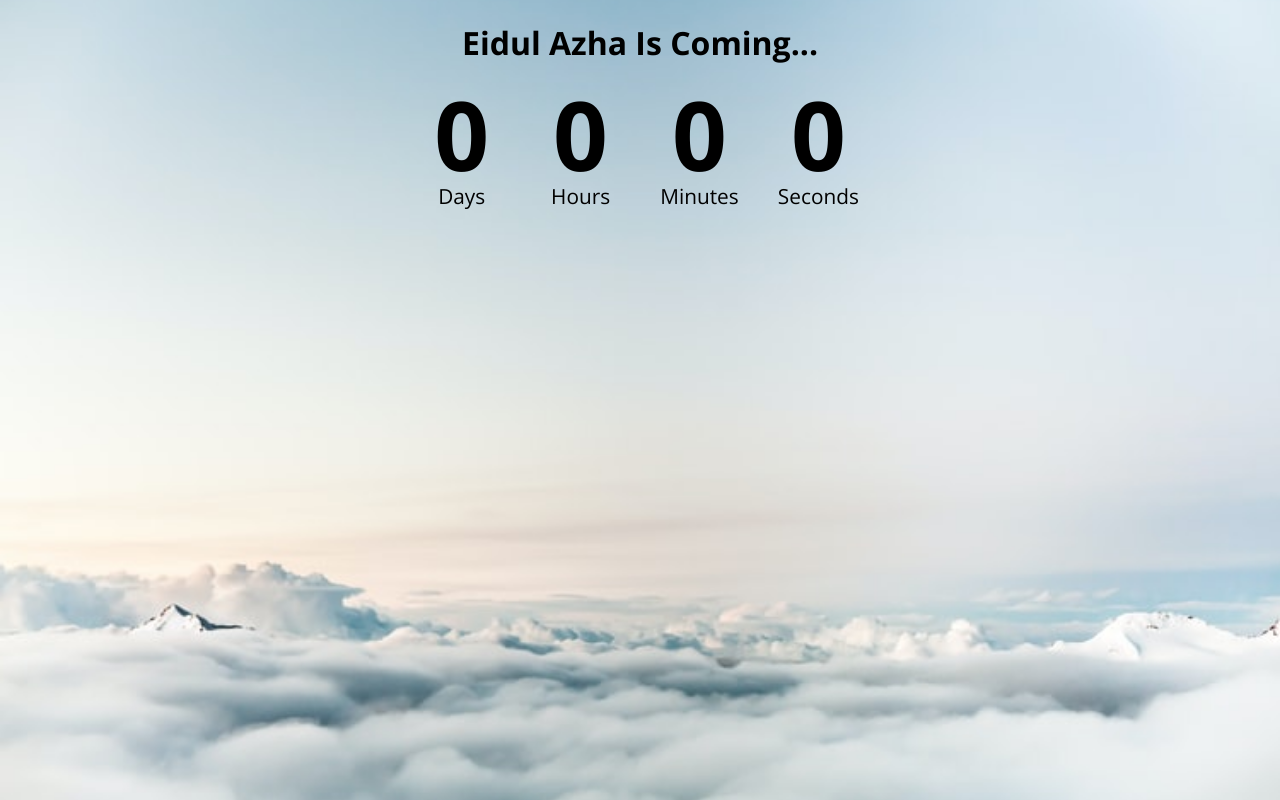
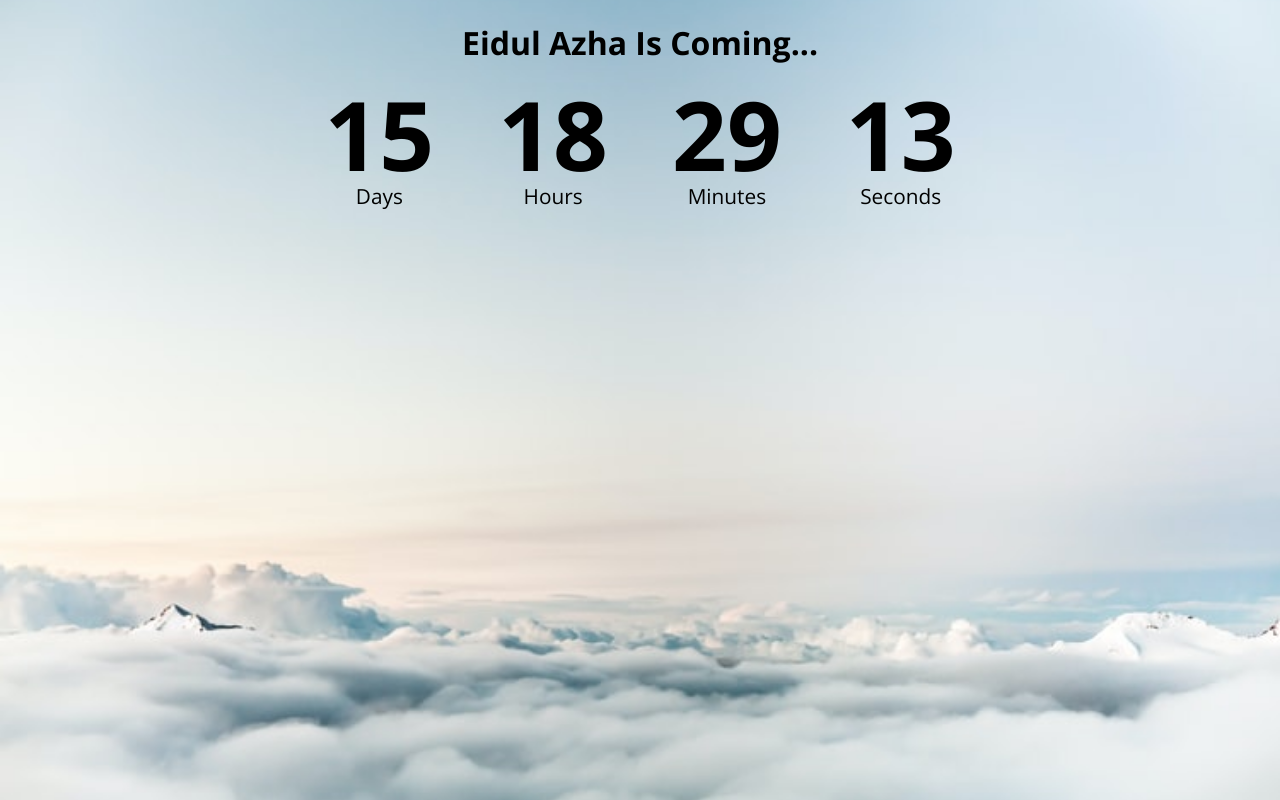
Before and after one commit to Mdashik-pradhan/eid-countdown-timer, a plain HTML site: page index.html in a window 1280 px wide. Drawn offline with nearby package versions, Linux system fonts and the light colour scheme.

Commit message:
javascript file added

```diff
--- a/index.html
+++ b/index.html
@@ -20,7 +20,7 @@
                 <span>Hours</span>
         </div>
         <div class="countdown-el mins-c">
-            <p class="big-text" id="mins">0</p>
+            <p class="big-text" id="minutes">0</p>
                 <span>Minutes</span>
         </div>
         <div class="countdown-el seconds-c">
--- a/script.js
+++ b/script.js
@@ -0,0 +1,33 @@
+const newYears = '21 Jul 2021';
+
+const daysEl = document.getElementById('days');
+const hoursEl = document.getElementById('hours');
+const minutesEl = document.getElementById('minutes');
+const secondsEl = document.getElementById('seconds');
+
+
+function countdown() {
+    const eidulAdhaDate = new Date(newYears);
+    const currentDate = new Date();
+
+    const totalSeconds = (eidulAdhaDate - currentDate) / 1000;
+    const days = Math.floor(totalSeconds / 3600 / 24)
+    const hours = Math.floor(totalSeconds / 3600) % 24;
+    const minutes = Math.floor(totalSeconds / 60) % 60;
+    const seconds = Math.floor(totalSeconds) % 60;
+    console.log(days, hours, minutes, seconds);
+
+    daysEl.innerHTML = formateTime(days);
+    hoursEl.innerHTML = formateTime(hours);
+    minutesEl.innerHTML = formateTime(minutes);
+    secondsEl.innerHTML = formateTime(seconds);
+}
+
+function formateTime(time) {
+    return time < 10 ? (`0${time}`) : time;
+}
+
+// initial call
+countdown();
+
+setInterval(countdown, 1000);
```
